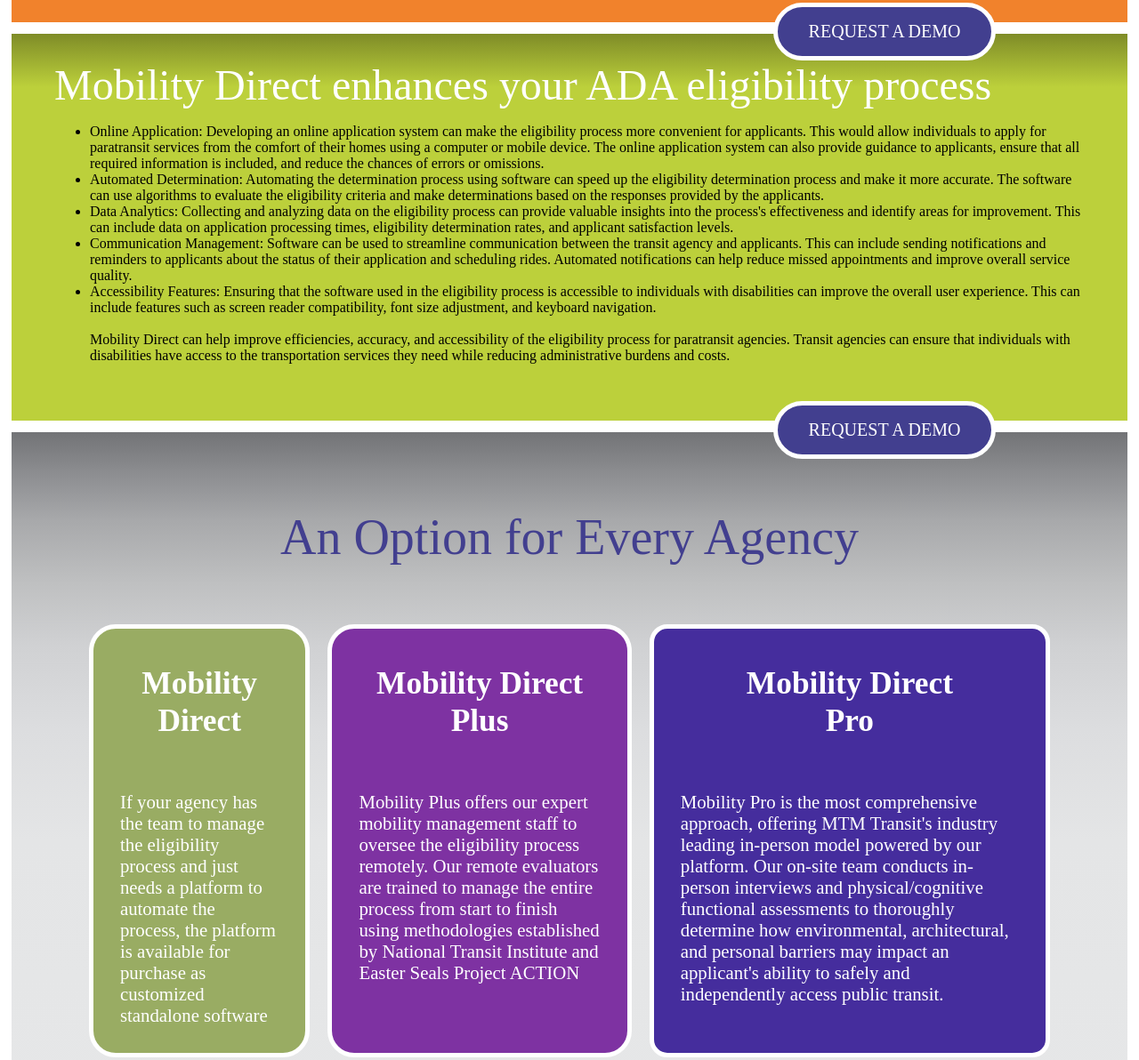
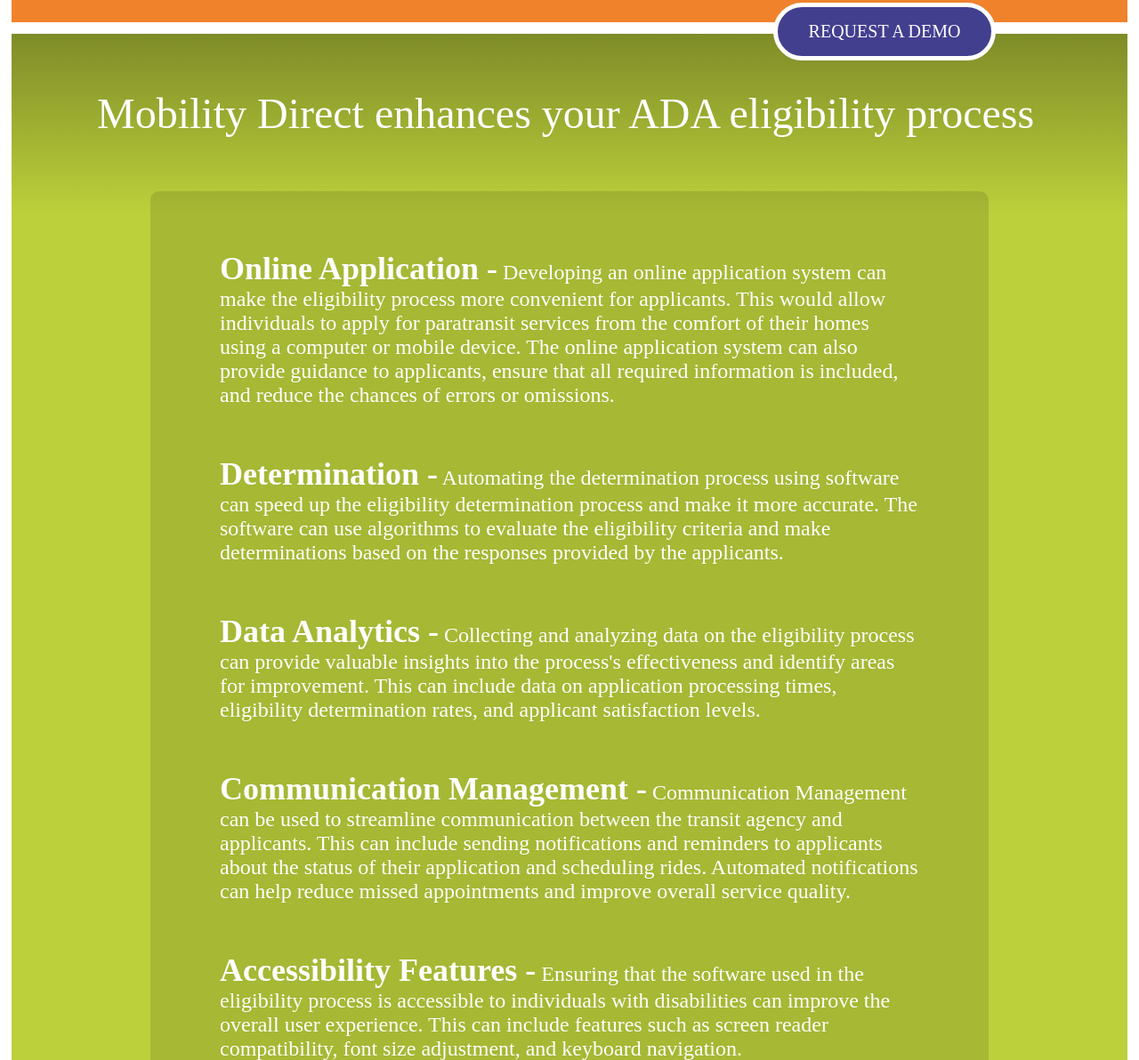
Before and after one commit to Alfrugo/Mobility-Direct-3D, a plain HTML site: page index.html in a window 1280 px wide. Shown: the part 1051-2243 px from the top of the page at 89% size. Drawn offline with nearby package versions, Linux system fonts and the light colour scheme; a web font is replaced by a local one.

Commit message:
plugging away

```diff
--- a/index.html
+++ b/index.html
@@ -52,39 +52,43 @@
     <section class="sectionEfficiencies">
       <div class="requestDemo1">
         <button class="requestDemoText">REQUEST A DEMO</button>
-      </div class="divEfficiencies">
-      <div>
+      </div >
+      <div class="divEfficiencies">
         <h2>Mobility Direct enhances your ADA eligibility process</h2>
 
-          <ul><li>Online Application: Developing an online application system can make
-            the eligibility process more convenient for applicants. This would
-            allow individuals to apply for paratransit services from the comfort
-            of their homes using a computer or mobile device. The online
-            application system can also provide guidance to applicants, ensure
-            that all required information is included, and reduce the chances of
-            errors or omissions.</li>
+          <ul class="ulEfficiencies" >
 
-          <li>   Automated Determination: Automating the determination process using software can
-            speed up the eligibility determination process and make it more accurate. The
-            software can use algorithms to evaluate the eligibility criteria and make
-            determinations based on the responses provided by the applicants.</li>
+            <li><span class="span-class">Online Application -</span> Developing
+            an online application system can make the eligibility process more
+            convenient for applicants. This would allow individuals to apply for
+            paratransit services from the comfort of their homes using a
+            computer or mobile device. The online application system can also
+            provide guidance to applicants, ensure that all required information
+            is included, and reduce the chances of errors or omissions.</li>
 
-          <li>   Data Analytics: Collecting and analyzing data on the eligibility
-            process can provide valuable insights into the process's effectiveness
-            and identify areas for improvement. This can include data on
-            application processing times, eligibility determination rates, and
-            applicant satisfaction levels.</li>
+          <li> <span class="span-class">Determination -</span> Automating the
+          determination process using software can speed up the eligibility
+          determination process and make it more accurate. The software can use
+          algorithms to evaluate the eligibility criteria and make
+          determinations based on the responses provided by the applicants.</li>
 
-          <li>
-          Communication Management: Software can be used to streamline communication
+          <li>  <span class="span-class">Data Analytics -</span>  Collecting and
+          analyzing data on the eligibility process can provide valuable
+          insights into the process's effectiveness and identify areas for
+          improvement. This can include data on application processing times,
+          eligibility determination rates, and applicant satisfaction
+          levels.</li>
+
+          <li> <span class="span-class">Communication Management -</span>
+          Communication Management can be used to streamline communication
           between the transit agency and applicants. This can include sending
-          notifications and reminders to applicants about the status of their application
-          and scheduling rides. Automated notifications can help reduce missed
-          appointments and improve overall service quality.
+          notifications and reminders to applicants about the status of their
+          application and scheduling rides. Automated notifications can help
+          reduce missed appointments and improve overall service quality.
           </li>
           <li>
 
-            Accessibility Features: Ensuring that the software used in the eligibility
+            <span class="span-class">Accessibility Features -</span> Ensuring that the software used in the eligibility
             process is accessible to individuals with disabilities can improve the overall
             user experience. This can include features such as screen reader compatibility,
             font size adjustment, and keyboard navigation.
@@ -92,16 +96,17 @@
 
 
           <br>
-          Mobility Direct can help improve efficiencies, accuracy, and accessibility
-          of the eligibility process for paratransit agencies. Transit agencies can ensure that individuals with disabilities have
-          access to the transportation services they need while reducing administrative
-          burdens and costs.
+
 
           <ul>
 
 
+      </div>
 
-      </div>
+      <p class=" ">Mobility Direct can help improve efficiencies, accuracy, and accessibility
+        of the eligibility process for paratransit agencies. Transit agencies can ensure that individuals with disabilities have
+        access to the transportation services they need while reducing administrative
+        burdens and costs.</p>
     </section>
 
 
--- a/style.css
+++ b/style.css
@@ -98,12 +98,43 @@
 
 .sectionEfficiencies {
   min-height: 10em;
-  max-height: 40em;
   background-image: url("./assets/green-background.svg");
   border-top: 10px;
   border-color: rgb(255, 255, 255);
   border-style: solid;
   padding: 0 3em 3em 3em;
+}
+
+.divEfficiencies {
+  margin: auto;
+  padding: 2em 3em 3em 3em;
+}
+
+.divEfficiencies li {
+  /* margin: 30px, 30px, 30px, 30px; */
+  padding: 1.5em 2em 0.75em 2em;
+}
+
+.span-class {
+  color: #ffffff;
+  font-size: 1.5em;
+  font-weight: bold;
+}
+/* .divEfficiencies ul li h3 {
+  font-size: 12em;
+  font-weight: heavier;
+  color: white;
+} */
+
+.ulEfficiencies {
+  list-style-type: none;
+  margin: 2.5em;
+  padding: 30px;
+  font-weight: lighter;
+  color: white;
+  font-size: 1.5em;
+  background-color: rgba(0, 0, 0, 0.116);
+  border-radius: 10px;
 }
 
 .sectionThree {
@@ -181,6 +212,9 @@
   width: 95%;
   color: rgb(255, 255, 255);
   font-size: 1.3em;
+  font-weight: lighter;
+  margin: auto;
+  text-align: center;
 
 
 }
@@ -193,37 +227,27 @@
   border-radius: 20px;
   padding: 30px;
   margin: 10px;
+}
 
-
-
-}
 .tierDescriptionPlus {
   background-color: #7e32a2;
-
   border-width: 5px;
   border-color: rgb(255, 255, 255);
   border-style: solid;
   margin: 10px;
   border-radius: 30px;
   padding: 30px;
+}
 
-
-}
 .tierDescriptionSimple {
   border-width: 5px;
-
   background-color: #99ac63;
   border-color: rgb(255, 255, 255);
   border-style: solid;
   margin: 10px;
   border-radius: 30px;
   padding: 30px;
-
-
 }
-
-
-
 
 
 /* end of section */
@@ -242,20 +266,6 @@
   /* margin-top: -2em; */
 }
 
-
 form {
   width: 70%;
 }
-
-
-/*
-input [type=text] {
-
-  border: 5px solid #1c851c;
-
-  border-radius: 15px;
-}
-
-fieldset {
-  border: none;
-} */
```
Lines whose indentation alone changed are shown as unchanged.
